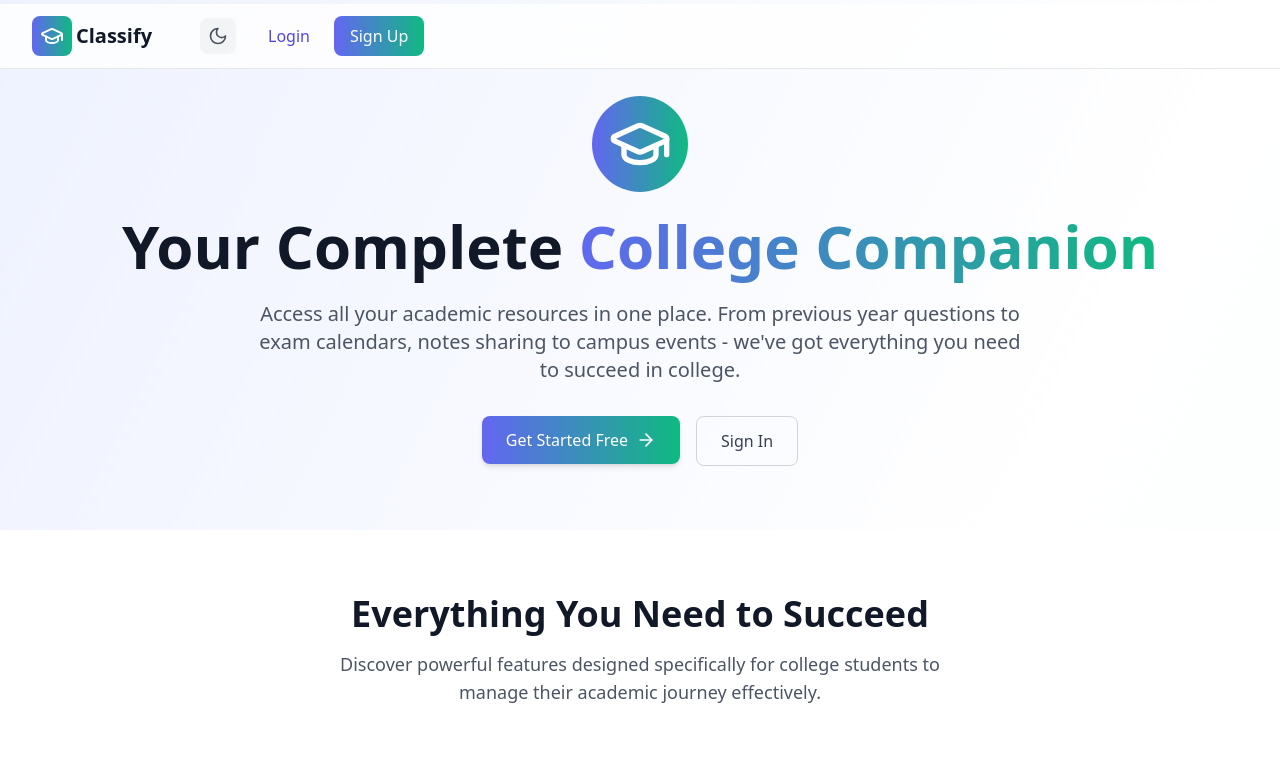
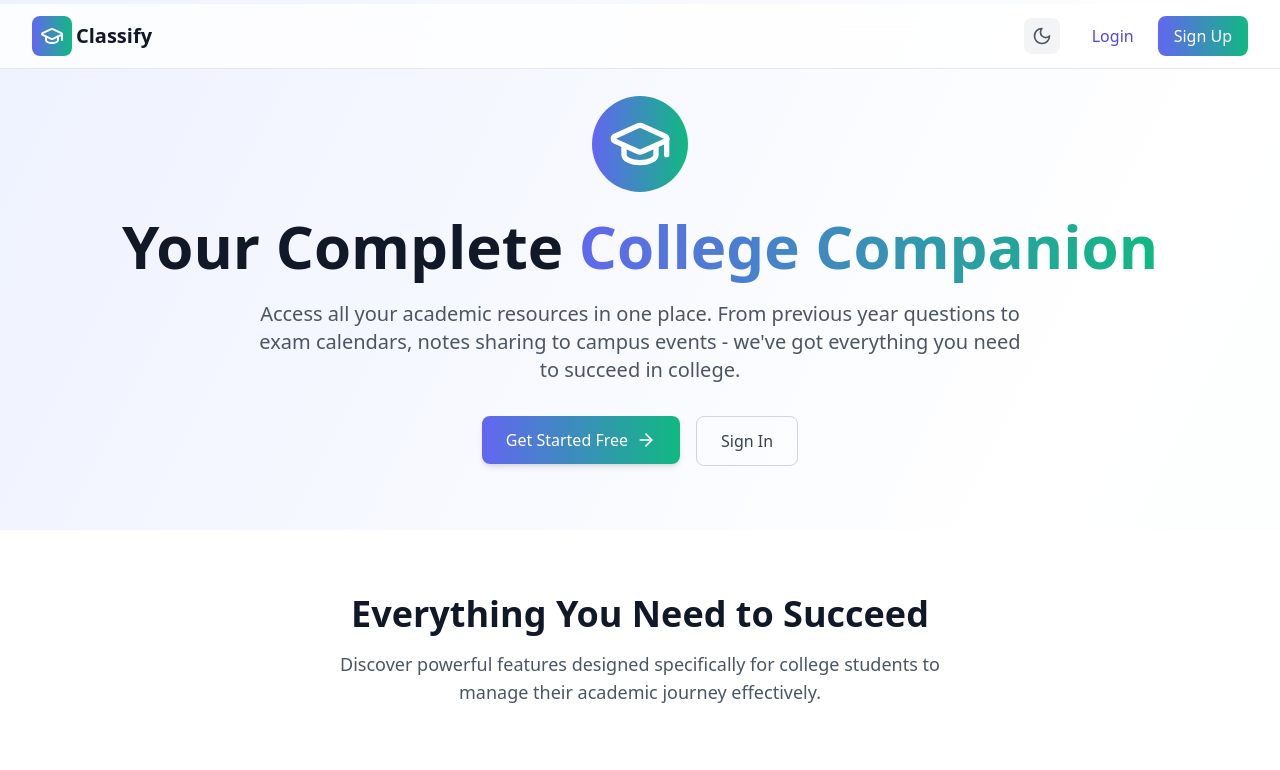
Before and after one commit to samulya896/Classify, a React (Vite) app: page / in a window 1280 px wide. Shown: the top 770 px of the page. Built offline with nearby package versions, Linux system fonts and the light colour scheme.

Commit message:
Updated the themes and navbar

```diff
--- a/src/components/common/Navbar.tsx
+++ b/src/components/common/Navbar.tsx
@@ -73,8 +73,10 @@
               </span>
             </Link>
 
-            {/* Desktop Navigation */}
-            <div className="hidden md:flex items-center gap-4">
+            {/* Right side: nav links + actions */}
+            <div className="ml-auto hidden md:flex items-center gap-6">
+              {/* Desktop Navigation */}
+              <div className="flex items-center gap-4">
               {navLinks.map((link) => {
                 const Icon = link.icon;
                 return (
@@ -92,10 +94,10 @@
                   </Link>
                 );
               })}
-            </div>
+              </div>
 
-            {/* Right side buttons */}
-            <div className="flex items-center space-x-4">
+              {/* Right side buttons */}
+              <div className="flex items-center space-x-4">
               <button
                 onClick={toggleTheme}
                 className="p-2 rounded-lg bg-gray-100 dark:bg-gray-800 hover:bg-gray-200 dark:hover:bg-gray-700 transition-colors"
@@ -139,6 +141,7 @@
                   </Link>
                 </div>
               )}
+              </div>
 
               {/* Mobile menu button */}
               <button
--- a/tailwind.config.js
+++ b/tailwind.config.js
@@ -1,5 +1,6 @@
 /** @type {import('tailwindcss').Config} */
 export default {
+  darkMode: 'class',
   content: ['./index.html', './src/**/*.{js,ts,jsx,tsx}'],
   theme: {
     extend: {},
```
